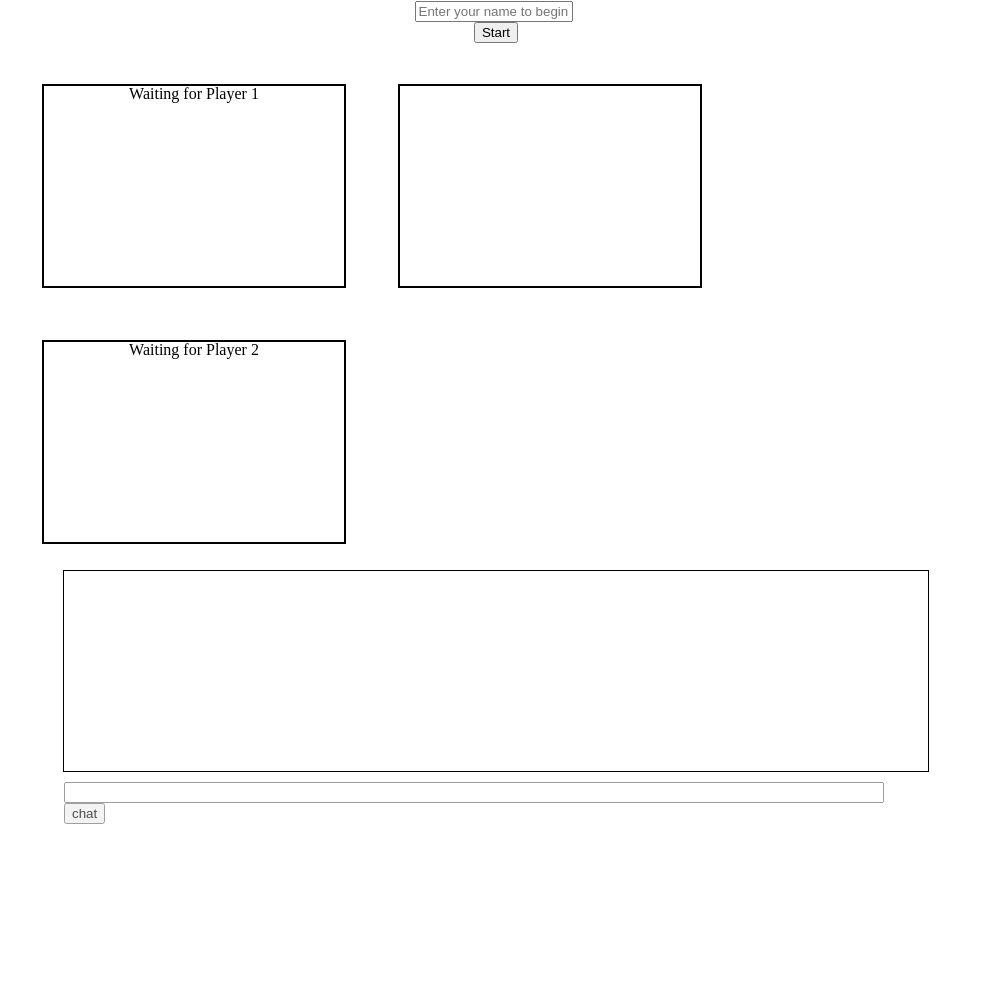
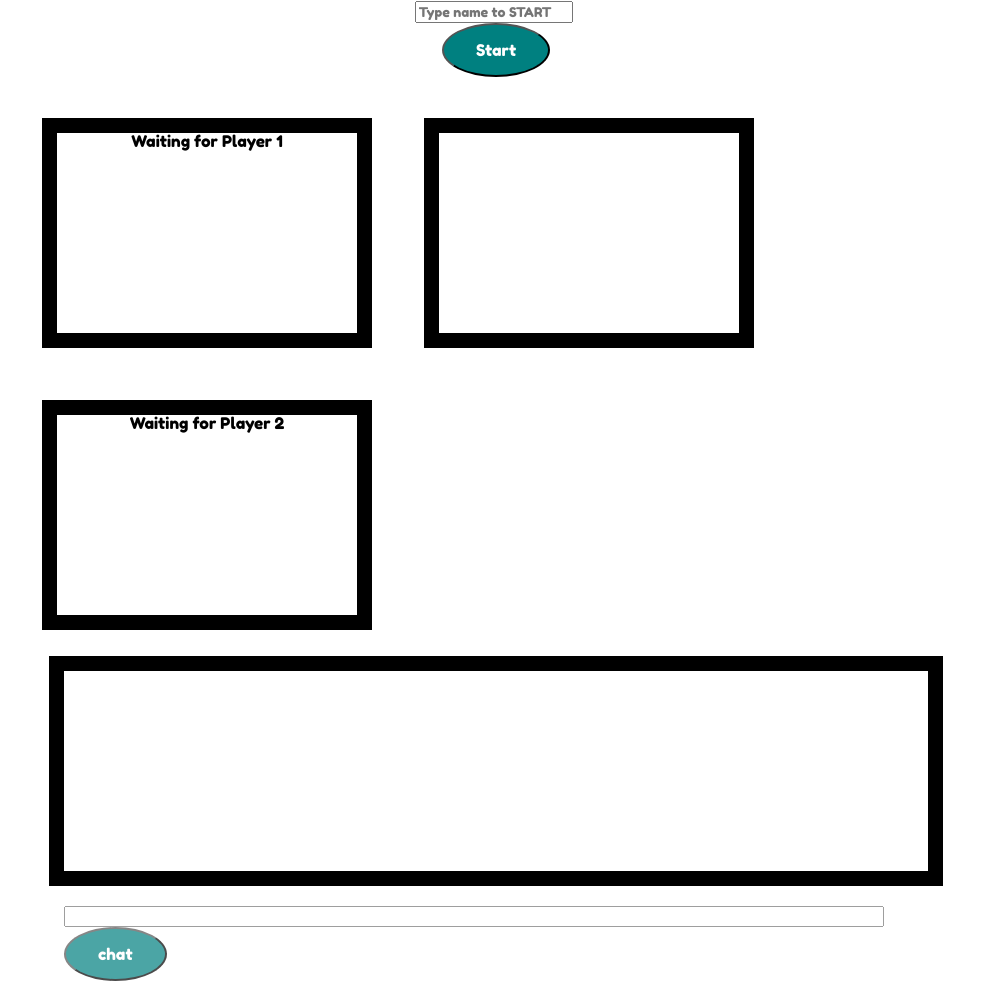
Before and after one commit to nladha09/RPS-Multiplayer, a plain HTML site: page index.html in a window 1280 px wide. Shown: the part 64-1045 px from the top of the page, without its empty margins (144-1136 px from the left). Before the commit the page ends 888 px from the top, so only its background shows below. Drawn offline with nearby package versions, Linux system fonts and the light colour scheme; no server answers.

Commit message:
added some fonts and stuffs

```diff
--- a/assets/game.js
+++ b/assets/game.js
@@ -32,7 +32,7 @@ var losses2 = 0;
 var playerNum = 0;
 
 // initial submit form to enter as a player
-$("#playerInfo").html("<input id=playerName type=text placeholder='Enter your name to begin'><input id=enterPlayer type=submit value=Start>");
+$("#playerInfo").html("<input id=playerName type=text placeholder='Type name to START'><input id=enterPlayer type=submit value=Start>");
 
 
 
--- a/assets/style.css
+++ b/assets/style.css
@@ -3,61 +3,91 @@ body {
 	background-repeat: no-repeat;
 	background-size: cover;
 }
+
 h1 {
+	font-family: 'Fredoka One', cursive;
 	font-size: 50px;
 	text-align: center;
 }
+
 h2 {
+	font-family: 'Fredoka One', cursive;
 	font-size: 30px;
 }
+
 #playerInfo, #playerTurn {
+	font-family: 'Fredoka One', cursive;
 	margin: auto;
 	width: 20%;
 	margin-top: 15px;
 	margin-bottom: 15px;
 	text-align: center;
 }
+
 #container {
 	width: 75%;
 	margin: auto;
 }
+
 #player1, #results, #player2 {
+	font-family: 'Fredoka One', cursive;
 	float: left;
 	height: 200px;
 	width: 300px;
-	border: 2px solid black;
+	border: 15px solid black;
 	margin: 26px;
 	text-align: center;
 	position: relative;
 }
+
 #chatbox {
+	font-family: 'Fredoka One', cursive;
 	clear: both;
 	width: 90%;
 	height: 200px;
-	border: 1px solid black;
+	border: 15px solid black;
 	margin: auto;
 	overflow-y: scroll;
 }
+
 #messageBar {
 	width: 90%;
 	margin: auto;
-	margin-top: 10px;
+	margin-top: 20px;
 	opacity: 0.7;
 }
+
 #messageBox {
 	width: 94%;
 	margin-right: 5px;
 }
+
 #playerName {
+	font-family: 'Fredoka One', cursive;
 	width: 150px;
 	margin-right: 5px;
 }
+
 #p1stats, #p2stats {
+	font-family: 'Fredoka One', cursive;
 	position: absolute;
 	bottom: 0px;
 	left: 90px;
 }
+
 #p1choices div, #p2choices div {
+	font-family: 'Fredoka One', cursive;
 	margin-top: 25px;
 	margin-bottom: 25px;
 }
+
+#enterPlayer, #chat {
+	font-family: 'Fredoka One', cursive;
+	border-radius: 50%;
+	background-color: teal;
+    color: white;
+    padding: 15px 32px;
+    text-align: center;
+    display: inline-block;
+    font-size: 16px;
+}
--- a/index.html
+++ b/index.html
@@ -7,6 +7,7 @@
     <link rel="icon" href="assets/images/#">
     <link rel="stylesheet" type="text/css" href="assets/reset.css">
     <link rel="stylesheet" type="text/css" href="assets/style.css">
+    <link href="https://fonts.googleapis.com/css?family=Fredoka+One" rel="stylesheet">
     <script src="https://code.jquery.com/jquery-3.2.1.min.js" integrity="sha256-hwg4gsxgFZhOsEEamdOYGBf13FyQuiTwlAQgxVSNgt4="
         crossorigin="anonymous"></script>
         <script src="https://www.gstatic.com/firebasejs/5.5.9/firebase.js"></script>
```
